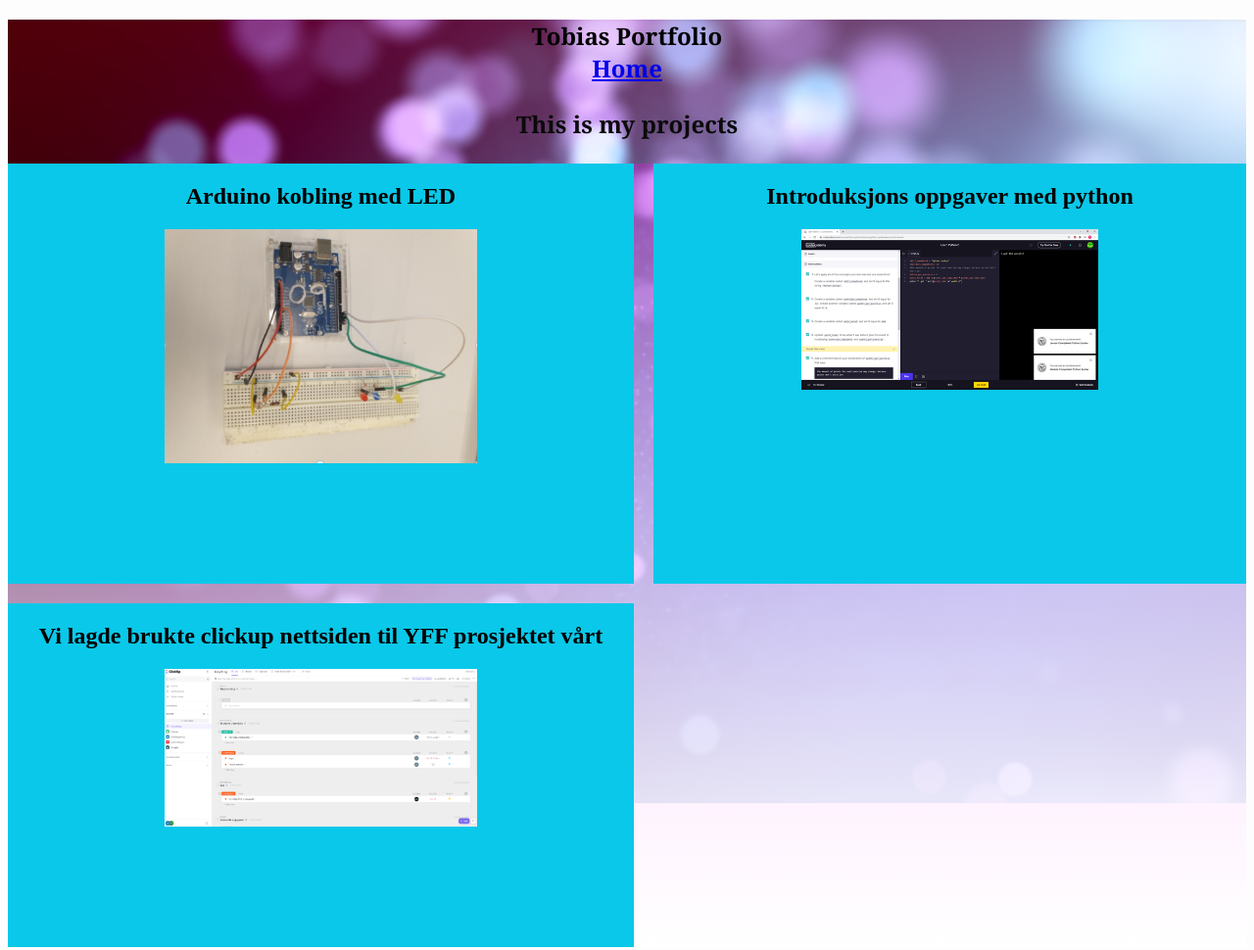
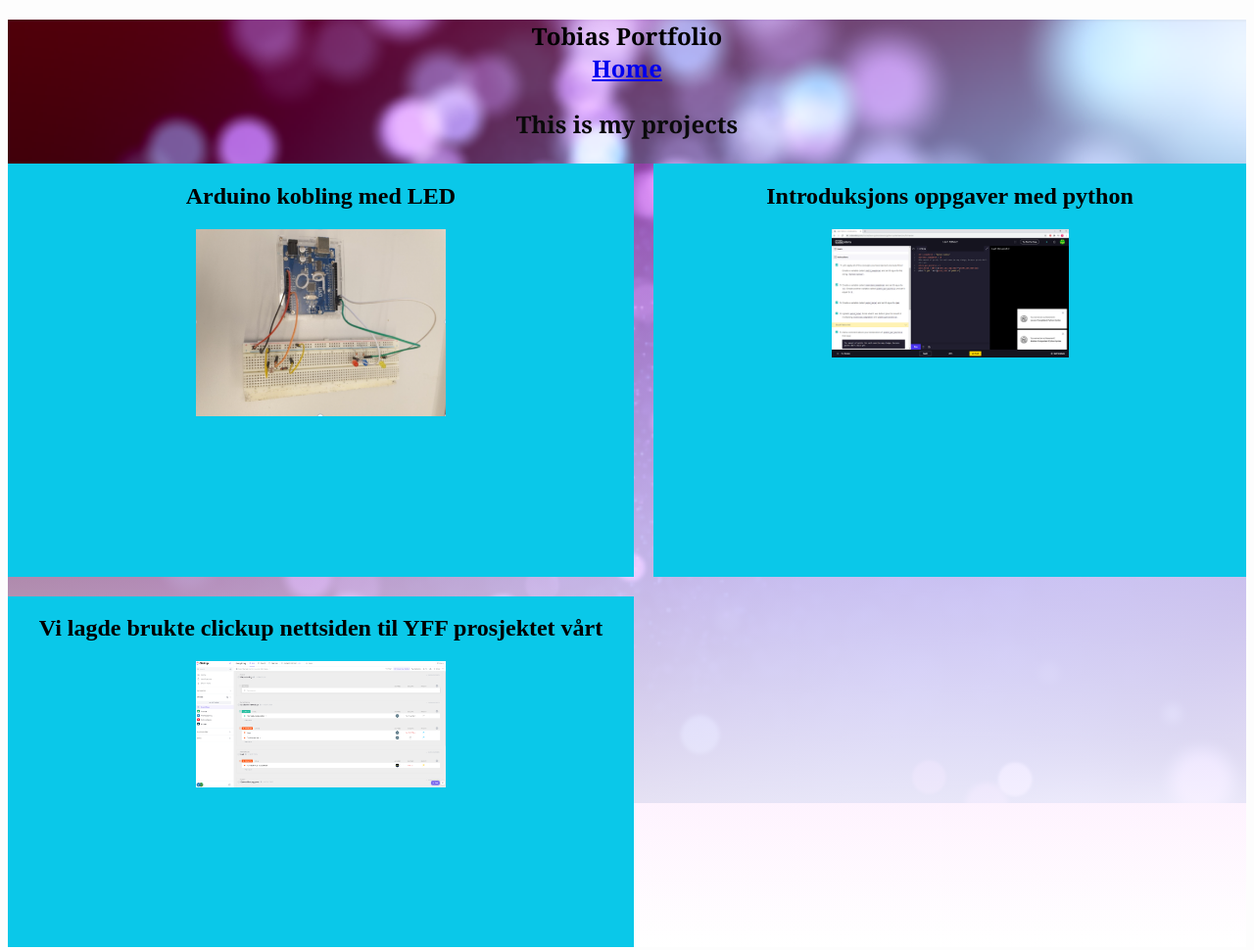
Before and after one commit to Tobbee17/Tobbee17.github.io, a plain HTML site: page projectOne.html in a window 1280 px wide. Shown: the top 970 px of the page at 98% size. Drawn offline with Linux system fonts and the light colour scheme.

Commit message:
changed width

```diff
--- a/projectOne.html
+++ b/projectOne.html
@@ -19,16 +19,16 @@
                     <div class="project-tile">
                         <div class="project-container">
                             <h2>Arduino kobling med LED</h2>
-                            <img src="images/Project one.png" style="width: 50%;">
+                            <img src="images/Project one.png" style="width: 40%;">
                         </div>
 
                     <div class="project-container">
                         <h2>Introduksjons oppgaver med python</h2>
-                        <img src="images/Project Two.png" style="width: 50%;">
+                        <img src="images/Project Two.png" style="width: 40%;">
                     </div>
                     <div class="project-container">
                         <h2>Vi lagde brukte clickup nettsiden til YFF prosjektet vårt</h2>
-                        <img src="images/Clickup.png" style="width: 50%;">
+                        <img src="images/Clickup.png" style="width: 40%;">
                     </div>
 
                 </div>
```
